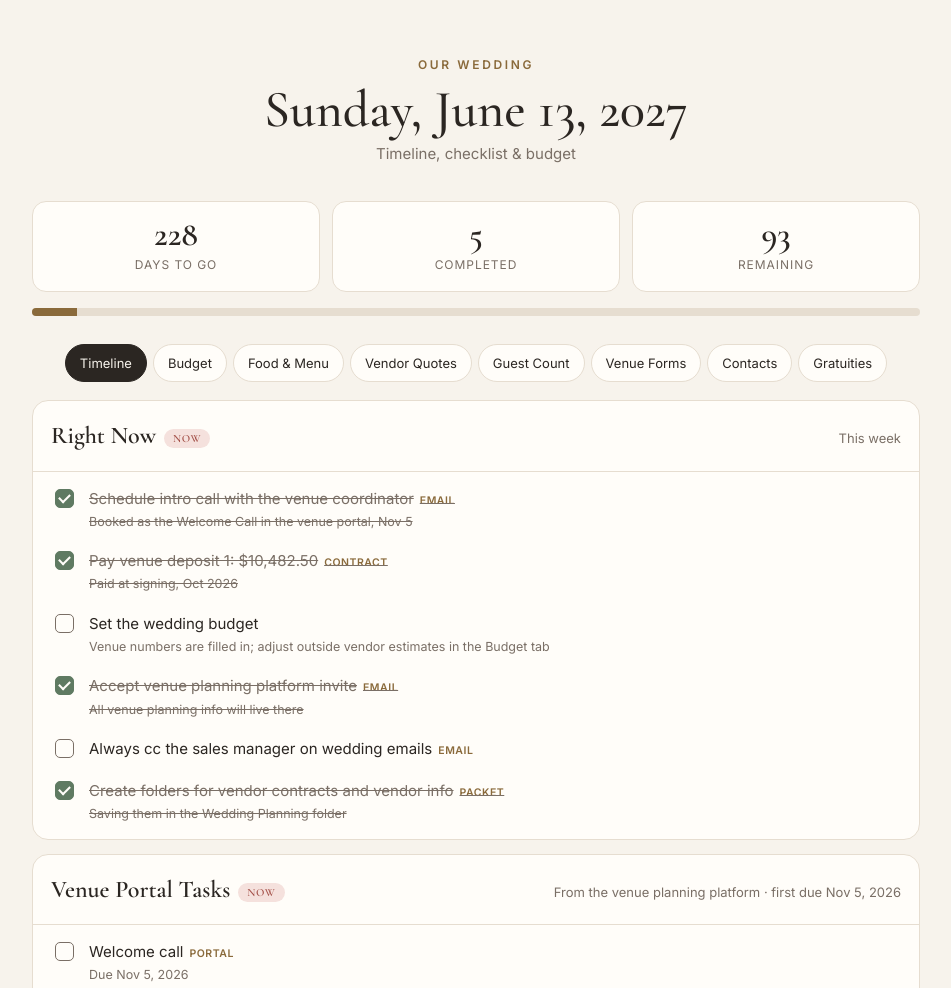
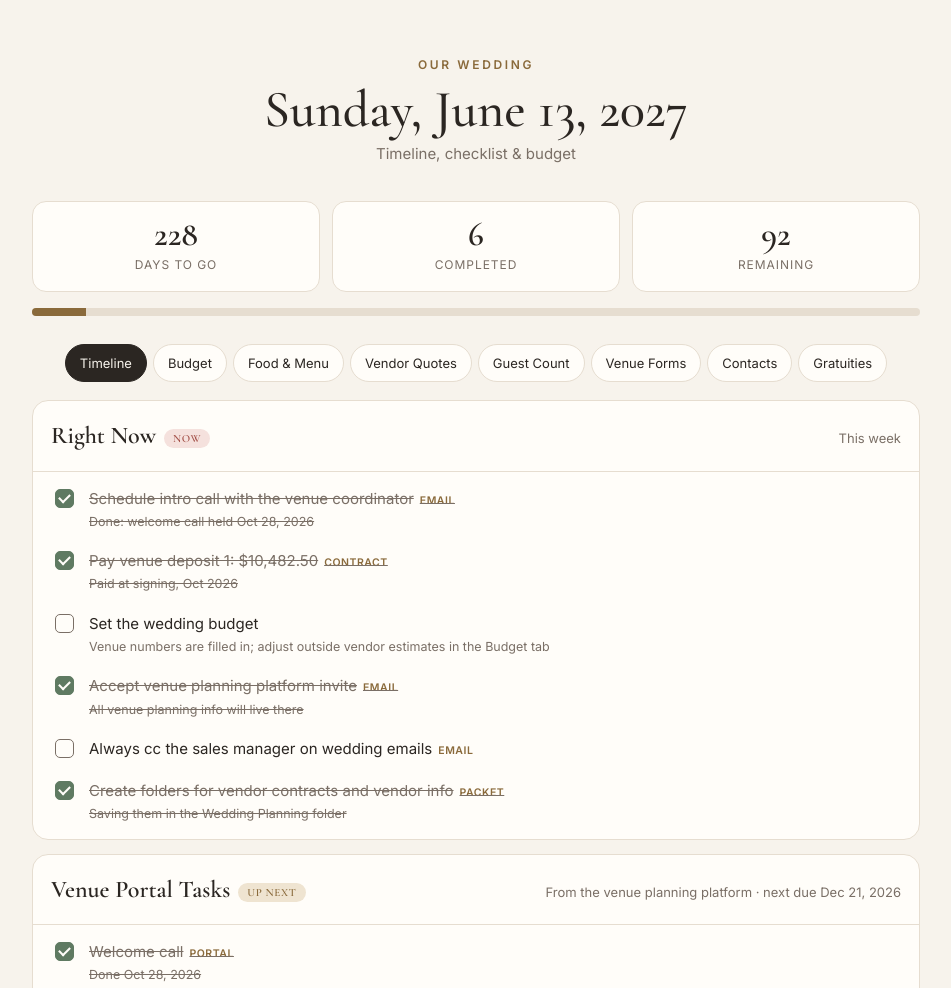
Before and after one commit to raymondchenbjj/rfxt-92kv-yrkk, a plain HTML site: page index.html in a window 1280 px wide. Shown: the top 988 px of the page, without its empty margins (164-1115 px from the left). Drawn offline with nearby package versions, Linux system fonts and the light colour scheme.

Commit message:
Venue welcome call done
Co-Authored-By: Claude Opus 5.5 <noreply@anthropic.com>
Claude-Session: https://claude.ai/code/session_015eTEKwcKzrDuiL95jYrcfW

```diff
--- a/index.html
+++ b/index.html
@@ -448,15 +448,15 @@ const WED = new Date(2027,5,13);
 // phases: [title, monthsBefore or date label, items]
 const phases = [
  {id:"now", title:"Right Now", when:"This week", due:new Date(2026,9,27), items:[
-  ["Schedule intro call with the venue coordinator","Booked as the Welcome Call in the venue portal, Nov 5","Email"],
+  ["Schedule intro call with the venue coordinator","Done: welcome call held Oct 28, 2026","Email"],
   ["Pay venue deposit 1: $10,482.50","Paid at signing, Oct 2026","Contract"],
   ["Set the wedding budget","Venue numbers are filled in; adjust outside vendor estimates in the Budget tab",""],
   ["Accept venue planning platform invite","All venue planning info will live there","Email"],
   ["Always cc the sales manager on wedding emails","","Email"],
   ["Create folders for vendor contracts and vendor info","Saving them in the Wedding Planning folder","Packet"]
  ]},
- {id:"portal", title:"Venue Portal Tasks", when:"From the venue planning platform &middot; first due Nov 5, 2026", due:new Date(2026,10,5), items:[
-  ["Welcome call","Due Nov 5, 2026","Portal"],
+ {id:"portal", title:"Venue Portal Tasks", when:"From the venue planning platform &middot; next due Dec 21, 2026", due:new Date(2026,11,21), items:[
+  ["Welcome call","Done Oct 28, 2026","Portal"],
   ["About Us","Due Dec 21, 2026","Portal"],
   ["Drop off list","","Portal"],
   ["Wedding timeline","File upload","Portal"],
@@ -517,6 +517,7 @@ try{state=JSON.parse(localStorage.getItem("wp-2027")||"{}")}catch(e){}
 if(!state._dress){state._dress=true;state["t_get_the_wedding_dress"]=true;try{localStorage.setItem("wp-2027",JSON.stringify(state))}catch(e){}}
 if(!state._fold){state._fold=true;state["t_create_folders_for_vendor_contracts_and_vendor_info"]=true;try{localStorage.setItem("wp-2027",JSON.stringify(state))}catch(e){}}
 if(!state._portal){state._portal=true;state["t_accept_venue_planning_platform_invite"]=true;state["t_schedule_intro_call_with_the_venue_coordinator"]=true;try{localStorage.setItem("wp-2027",JSON.stringify(state))}catch(e){}}
+if(!state._wcall){state._wcall=true;state["t_welcome_call"]=true;try{localStorage.setItem("wp-2027",JSON.stringify(state))}catch(e){}}
 if(!state._dep1){state._dep1=true;state["t_pay_venue_deposit_1_10_482_50"]=true;try{localStorage.setItem("wp-2027",JSON.stringify(state))}catch(e){}}
 const save=()=>{try{localStorage.setItem("wp-2027",JSON.stringify(state))}catch(e){}};
 const today=new Date(); today.setHours(0,0,0,0);
```
